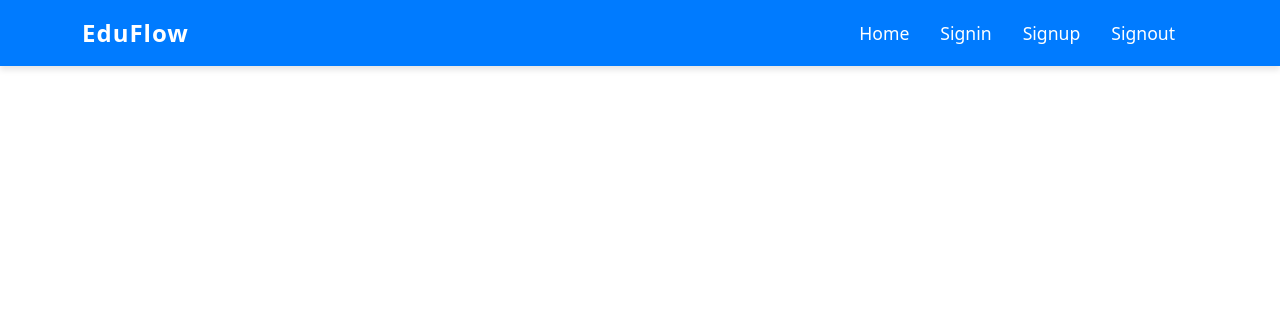
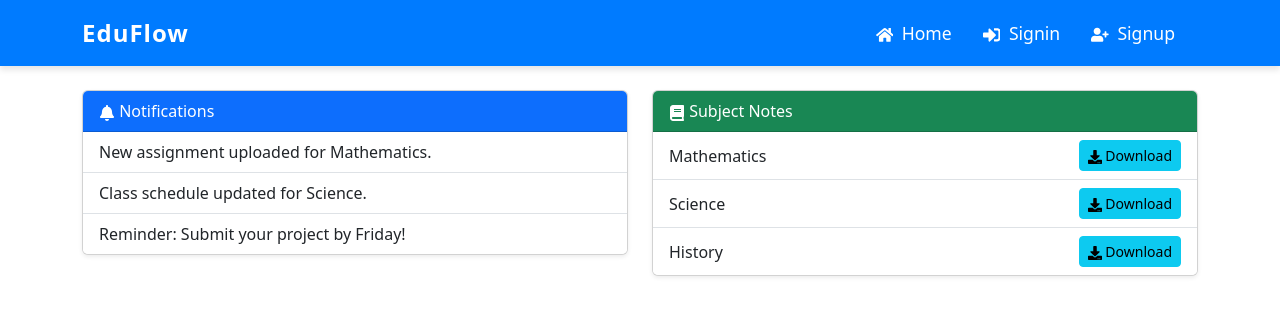
Before and after one commit to siphesih/EduChoice, a React (Create React App) app: page /homeloggedin in a window 1280 px wide. Shown: the top 316 px of the page. Built offline with nearby package versions, Linux system fonts and the light colour scheme.

Commit message:
Normalize line endings

```diff
--- a/package.json
+++ b/package.json
@@ -6,6 +6,8 @@
     "axios": "^1.7.9",
     "bootstrap": "^5.3.3",
     "cra-template": "1.2.0",
+    "install": "^0.13.0",
+    "npm": "^10.9.2",
     "react": "^19.0.0",
     "react-bootstrap": "^2.10.7",
     "react-dom": "^19.0.0",
--- a/src/Sign/Signin.js
+++ b/src/Sign/Signin.js
@@ -1,9 +1,10 @@
 import React, { useState } from 'react';
 import { Container, Row, Col, Form, Button, Alert } from 'react-bootstrap';
+import { useNavigate } from 'react-router-dom';
 import axios from 'axios';
 import './Signin.css';
 
-const Signin = () => {
+const Signin = ({ onLoginSuccess }) => {
   const [formData, setFormData] = useState({
     email: '',
     password: '',
@@ -11,6 +12,7 @@ const Signin = () => {
 
   const [error, setError] = useState('');
   const [success, setSuccess] = useState('');
+  const navigate = useNavigate(); // Hook for navigation
 
   const handleInputChange = (e) => {
     const { name, value } = e.target;
@@ -27,7 +29,20 @@ const Signin = () => {
 
     try {
       const response = await axios.post('http://localhost:5000/signin', formData);
+
+      // Save user data in localStorage
+      localStorage.setItem('user', JSON.stringify(response.data.user));
+
       setSuccess(response.data.message);
+
+      // Update parent state (if function is provided)
+      if (onLoginSuccess) {
+        onLoginSuccess(response.data.user);
+      }
+
+      // Redirect to HomeLoggedIn after 1 second
+      setTimeout(() => navigate('/homeloggedin'), 1000);
+
     } catch (error) {
       setError(error.response?.data?.message || 'Something went wrong');
     }
--- /dev/null
+++ b/src/afterLogIn/HomeLoggedIn.css
@@ -0,0 +1,18 @@
+.homeloggedin-container {
+    padding: 40px;
+    background-color: #f8f9fa;
+    min-height: 100vh;
+  }
+
+  .notification-card {
+    margin-bottom: 20px;
+    border-left: 5px solid #007bff;
+    background-color: #fff;
+    padding: 15px;
+    border-radius: 5px;
+    box-shadow: 0 2px 10px rgba(0, 0, 0, 0.1);
+  }
+
+  .download-button {
+    margin-top: 10px;
+  }
--- /dev/null
+++ b/src/afterLogIn/HomeLoggedIn.js
@@ -0,0 +1,68 @@
+import React, { useState } from "react"; // Removed useEffect since it's not used
+import { Container, Row, Col, Card, ListGroup, Button } from "react-bootstrap";
+import { FaBell, FaBook, FaDownload } from "react-icons/fa";
+import "./HomeLoggedIn.css"; // Ensure this file exists
+
+const HomeLoggedIn = () => {
+  // Sample notifications (replace with actual API data)
+  const [notifications] = useState([
+    { id: 1, message: "New assignment uploaded for Mathematics." },
+    { id: 2, message: "Class schedule updated for Science." },
+    { id: 3, message: "Reminder: Submit your project by Friday!" },
+  ]);
+
+  // Sample subject notes (replace with actual API data)
+  const [subjects] = useState([
+    { id: 1, name: "Mathematics", note: "Algebra.pdf" },
+    { id: 2, name: "Science", note: "Physics_Notes.pdf" },
+    { id: 3, name: "History", note: "World_War_II.pdf" },
+  ]);
+
+  // Function to handle downloading a note
+  const handleDownload = (note) => {
+    alert(`Downloading ${note}`); // Replace with actual download logic
+  };
+
+  return (
+    <Container className="mt-4">
+      <Row>
+        {/* Notifications Section */}
+        <Col md={6}>
+          <Card className="shadow-sm">
+            <Card.Header className="bg-primary text-white">
+              <FaBell /> Notifications
+            </Card.Header>
+            <ListGroup variant="flush">
+              {notifications.map((notification) => (
+                <ListGroup.Item key={notification.id}>
+                  {notification.message}
+                </ListGroup.Item>
+              ))}
+            </ListGroup>
+          </Card>
+        </Col>
+
+        {/* Subjects & Notes Section */}
+        <Col md={6}>
+          <Card className="shadow-sm">
+            <Card.Header className="bg-success text-white">
+              <FaBook /> Subject Notes
+            </Card.Header>
+            <ListGroup variant="flush">
+              {subjects.map((subject) => (
+                <ListGroup.Item key={subject.id} className="d-flex justify-content-between align-items-center">
+                  {subject.name}
+                  <Button variant="info" size="sm" onClick={() => handleDownload(subject.note)}>
+                    <FaDownload /> Download
+                  </Button>
+                </ListGroup.Item>
+              ))}
+            </ListGroup>
+          </Card>
+        </Col>
+      </Row>
+    </Container>
+  );
+};
+
+export default HomeLoggedIn;
--- a/src/components/NavigationBar.js
+++ b/src/components/NavigationBar.js
@@ -1,21 +1,38 @@
 import React, { useState } from 'react';
 import { Navbar, Nav, Container, Modal, Button } from 'react-bootstrap';
-import { Link } from 'react-router-dom';
-import Signin from '../Sign/Signin';  // Import Signin component
-import Signup from '../Sign/Signup';  // Import Signup component
-import './Navbar.css'; // Import custom CSS
+import { Link, useNavigate } from 'react-router-dom';
+import { FaBell, FaBook, FaCalendarAlt, FaChartBar, FaSignOutAlt, FaSignInAlt, FaUserPlus, FaHome, FaClock } from 'react-icons/fa';
+import Signin from '../Sign/Signin';
+import Signup from '../Sign/Signup';
+import './Navbar.css';
 
 const NavigationBar = () => {
   const [showModal, setShowModal] = useState(false);
-  const [modalType, setModalType] = useState('Signin');  // Default to 'Signin'
+  const [modalType, setModalType] = useState('Signin');
+  const [isLoggedIn, setIsLoggedIn] = useState(localStorage.getItem("user") ? true : false);
+  const navigate = useNavigate();
 
-  // Function to handle button clicks (for signin and signup)
-  const handleButtonClick = (type) => {
-    setModalType(type); // Set the modal type to 'Signin' or 'Signup'
-    setShowModal(true);  // Show the modal
+  // Handle login success
+  const handleLoginSuccess = (userData) => {
+    localStorage.setItem("user", JSON.stringify(userData));
+    setIsLoggedIn(true);
+    setShowModal(false);
   };
 
-  // Function to handle closing the modal
+  // Handle signout
+  const handleSignout = () => {
+    localStorage.removeItem("user");
+    setIsLoggedIn(false);
+    navigate('/');
+  };
+
+  // Handle modal opening
+  const handleButtonClick = (type) => {
+    setModalType(type);
+    setShowModal(true);
+  };
+
+  // Handle modal closing
   const handleCloseModal = () => {
     setShowModal(false);
   };
@@ -28,10 +45,43 @@ const NavigationBar = () => {
           <Navbar.Toggle aria-controls="navbar-nav" />
           <Navbar.Collapse id="navbar-nav">
             <Nav className="ms-auto">
-              <Nav.Link as={Link} to="/">Home</Nav.Link>
-              <Nav.Link onClick={() => handleButtonClick('Signin')}>Signin</Nav.Link>
-              <Nav.Link onClick={() => handleButtonClick('Signup')}>Signup</Nav.Link>
-              <Nav.Link as={Link} to="/signout">Signout</Nav.Link>
+              {isLoggedIn ? (
+                <>
+                  <Nav.Link as={Link} to="/notifications">
+                    <FaBell className="me-1" /> Notifications
+                  </Nav.Link>
+                  <Nav.Link as={Link} to="/subjects">
+                    <FaBook className="me-1" /> Subjects
+                  </Nav.Link>
+                  <Nav.Link as={Link} to="/events">
+                    <FaCalendarAlt className="me-1" /> School Events
+                  </Nav.Link>
+                  <Nav.Link as={Link} to="/performance">
+                    <FaChartBar className="me-1" /> Performance
+                  </Nav.Link>
+                  <Nav.Link as={Link} to="/attendance">
+                    <FaClock className="me-1" /> Attendance
+                  </Nav.Link>
+                  <Nav.Link as={Link} to="/timetable">
+                    <FaClock className="me-1" /> TimeTable
+                  </Nav.Link>
+                  <Nav.Link onClick={handleSignout}>
+                    <FaSignOutAlt className="me-1" /> Signout
+                  </Nav.Link>
+                </>
+              ) : (
+                <>
+                  <Nav.Link as={Link} to="/">
+                    <FaHome className="me-1" /> Home
+                  </Nav.Link>
+                  <Nav.Link onClick={() => handleButtonClick('Signin')}>
+                    <FaSignInAlt className="me-1" /> Signin
+                  </Nav.Link>
+                  <Nav.Link onClick={() => handleButtonClick('Signup')}>
+                    <FaUserPlus className="me-1" /> Signup
+                  </Nav.Link>
+                </>
+              )}
             </Nav>
           </Navbar.Collapse>
         </Container>
@@ -43,7 +93,7 @@ const NavigationBar = () => {
           <Modal.Title>{modalType === 'Signin' ? 'Sign In' : 'Sign Up'}</Modal.Title>
         </Modal.Header>
         <Modal.Body>
-          {modalType === 'Signin' ? <Signin /> : <Signup />}
+          {modalType === 'Signin' ? <Signin onLoginSuccess={handleLoginSuccess} /> : <Signup />}
         </Modal.Body>
         <Modal.Footer>
           <Button variant="secondary" onClick={handleCloseModal}>Close</Button>
--- a/src/landing/HomePage.js
+++ b/src/landing/HomePage.js
@@ -4,9 +4,12 @@ import SliderComponent from './SliderComponent';
 import './Homepage.css';
 import { AiOutlineHome, AiOutlineUser, AiOutlineLock } from "react-icons/ai"; // Use different icons
 
+
 const Homepage = () => {
   return (
     <>
+
+
       <div className="slider-section">
         <SliderComponent />
       </div>
--- a/src/router/AppRoutes.js
+++ b/src/router/AppRoutes.js
@@ -1,6 +1,7 @@
 import React from 'react';
 import { Routes, Route } from 'react-router-dom';
 import Homepage from '../landing/HomePage';
+import HomeLoggedIn from "../afterLogIn/HomeLoggedIn";
 // Removed Signup and Login routes as you requested
 
 const AppRoutes = () => {
@@ -8,6 +9,7 @@ const AppRoutes = () => {
     <Routes>
       <Route path="/" element={<Homepage />} />
       {/* No Signup or Login routes */}
+      <Route path="/homeloggedin" element={<HomeLoggedIn />} />
     </Routes>
   );
 };
```
Also changed, not shown: 1 other file (tests, documents, lock files or other folders).
